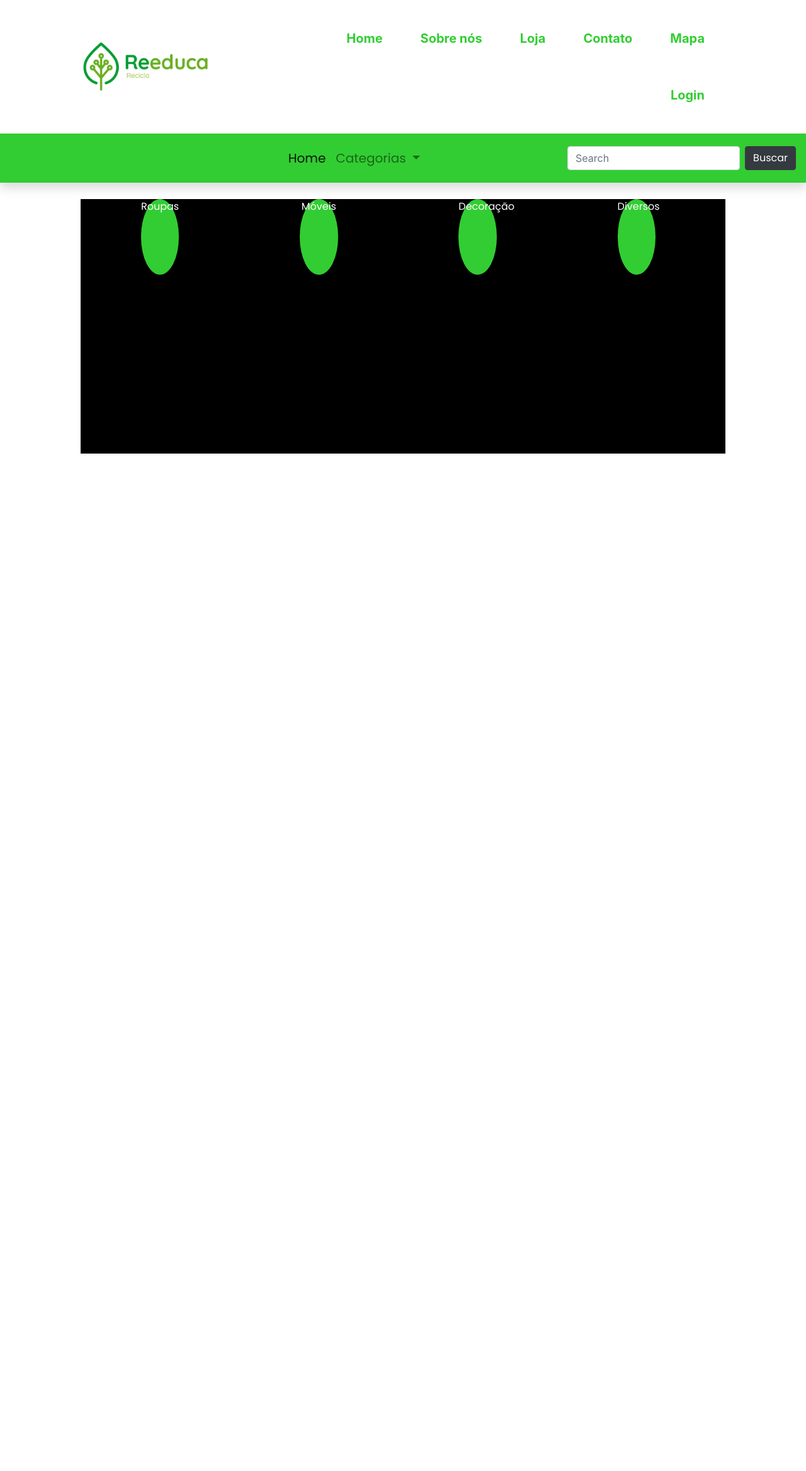
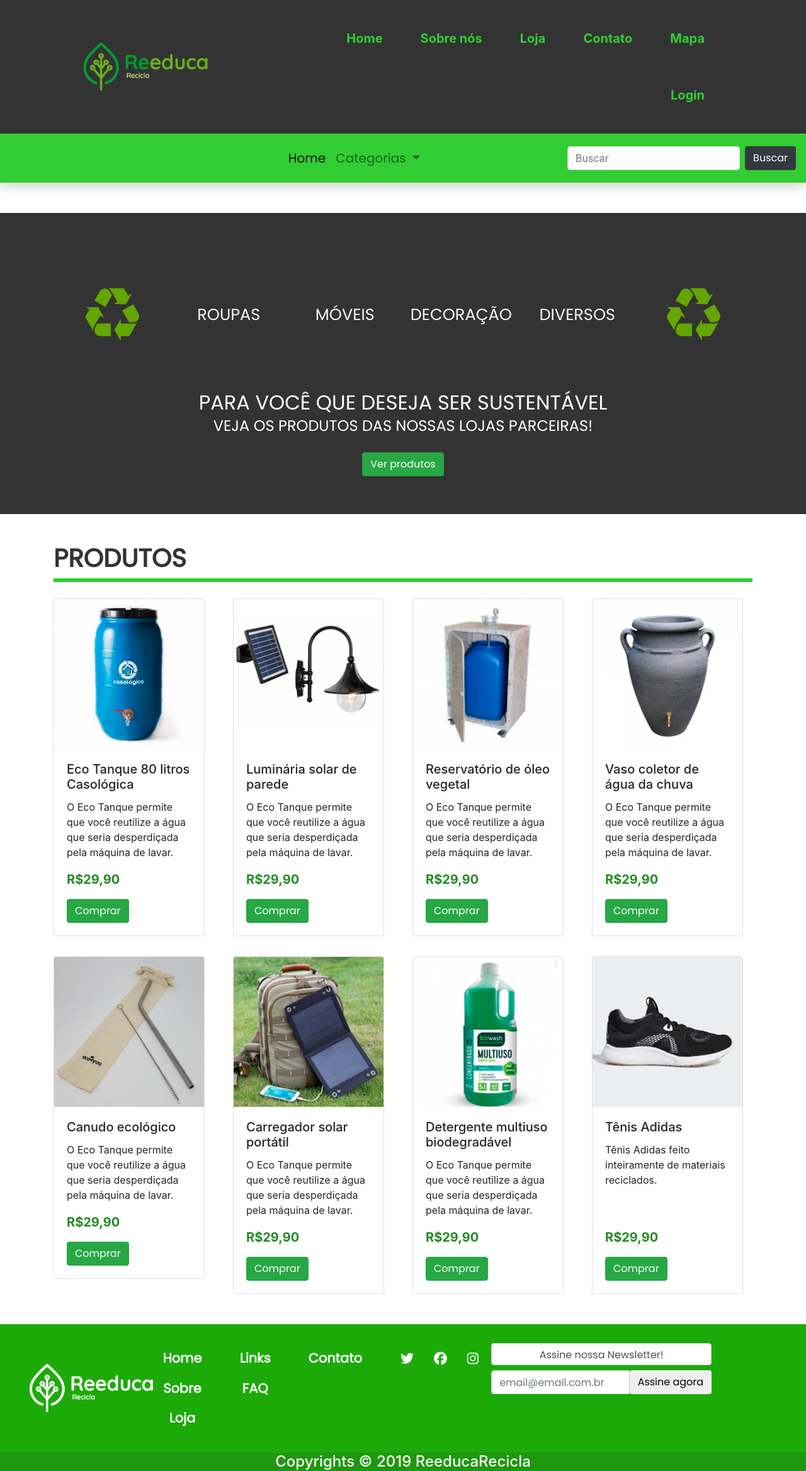
Before and after one commit to marfrancis/ProjetoReeducaRecicla, a PHP site: page /loja.html in a window 1280 px wide. Shown: the whole page at 63% size. Before the commit the page ends 720 px from the top, so only its background shows below. Run offline with PHP 8.4, Linux system fonts and the light colour scheme; some libraries are stand-ins or nearby versions.

Commit message:
Varias alteracoes

```diff
--- a/css/style.css
+++ b/css/style.css
@@ -656,7 +656,9 @@ div.thumbnails .magnifier .buttons {
 
 
 
-
+.bg-preto{
+    background-color: #333333
+}
 
 a.efeitoTransicaoLoja {
     color: limegreen;
@@ -685,28 +687,107 @@ a.efeitoTransicaoLoja:hover {
     font-family: 'Poppins', sans-serif;
 }
 
-.bannerLojaProdutos {
-    background-color: black;
-    width: 80%;
-    height: 250%;
-    padding-left: 0px;
-    margin: auto;
-    margin-top: 2%;
+
+#lojaCategorias.secao {
+    padding: 60px 0px;
+    margin: 30px 0px;
+    background-color:#333333;
+  }
+
+  .lojaCategorias {
+    text-align: center;
+  }
+
+  .lojaCategorias .categoriasEcomm {
+    margin-bottom: 30px;
+  }
+
+  .lojaCategorias .categoriasEcomm>li {
+    position: relative;
+    display: inline-block;
+    width: 170px;
+    height: 170px;
+    text-align: center;
+    border-radius: 50%;
+    margin: 0px 5px;
+    font-size: 20px
+  }
+
+  .lojaCategorias .categoriasEcomm>li>div {
+    position: absolute;
+    left: 0;
+    right: 0;
+    top: 50%;
+    -webkit-transform: translateY(-50%);
+    -ms-transform: translateY(-50%);
+    transform: translateY(-50%);
+  }
+
+ .decoracaoTxtLoja {
+    color: white;
+    margin-bottom: 0px;
+    font-family: 'Poppins', sans-serif;
+    font-size: 1.60rem;
+  }
+
+
+
+  .lojaCategorias p {
+    text-transform: uppercase;
+    font-size: 24px;
+  }
+
+  .lojaCategorias .cta-btn {
+    margin-top: 15px;
+  }
+
+.decoracaoH2Loja {
+    color: white;
+    margin-bottom: 0px;
+    font-family: 'Poppins', sans-serif;
 }
 
-.categLoja {
-    list-style: none;
+.lojaCategorias .categoriasEcomm .liSemBola {
+    position: absolute;
+    left: 0;
+    right: 0;
+    top: 50%;
+    -webkit-transform: translateY(-50%);
+    -ms-transform: translateY(-50%);
+    transform: translateY(-50%);
+}
+
+.lojaCategorias .categoriasEcomm>li>div>h3>a {
     text-decoration: none;
+    color: whitesmoke;
+
+}
+
+.lojaCategorias .categoriasEcomm>li>div>h3>a:hover {
+    color: limegreen
+}
+
+.h1LojaHome {
+    color: #333333;
+    font-family: 'Poppins', sans-serif;
+    font-weight: bolder
+}
+
+.linha {
     background-color: limegreen;
-    border-radius: 50%;
-    width: 6%;
-    height: 120px;
-    font-family: 'Poppins', sans-serif;
-    color: white;
+    width: 100%;
+    height: 10%;
+}
 
-
+.precoLoja {
+    color: forestgreen;
+    font-weight: bolder;
+    font-size: 20px
 }
 
 
 
+
+
+
 /* fim configuracoes loja */
--- a/index.html
+++ b/index.html
@@ -35,7 +35,7 @@
                         <a class="nav-link grow efeitoTransicao" href="contato.html">Contato</a>
                     </li>
                     <li class="nav-item">
-                        <a class="nav-link grow efeitoTransicao" href="Mapa">Mapa</a>
+                        <a class="nav-link grow efeitoTransicao" href="mapa.html">Mapa</a>
                     </li>
                     <li class="nav-item">
                         <a class="nav-link grow efeitoTransicao" data-toggle="modal" data-target="#exampleModal"
--- a/loja.html
+++ b/loja.html
@@ -83,7 +83,8 @@
                         <a class="nav-link letraSubMenu" href="#">Home <span class="sr-only">(current)</span></a>
                     </li>
                     <li class="nav-item dropdown ">
-                  <a class="nav-link dropdown-toggle letraSubMenu" href="#" id="navbarDropdown" role="button" data-toggle="dropdown" aria-haspopup="true" aria-expanded="false">
+                        <a class="nav-link dropdown-toggle letraSubMenu" href="#" id="navbarDropdown" role="button"
+                            data-toggle="dropdown" aria-haspopup="true" aria-expanded="false">
                             Categorias
                         </a>
                         <div class="dropdown-menu" aria-labelledby="navbarDropdown">
@@ -97,27 +98,234 @@
                 </ul>
             </div>
             <form class="form-inline my-2 my-lg-0">
-                    <input class="form-control mr-sm-2" type="search" placeholder="Search" aria-label="Search">
+                <input class="form-control mr-sm-2" type="search" placeholder="Buscar" aria-label="Search">
                 <button class="btn btn-dark my-2 my-sm-0" type="submit">Buscar</button>
             </form>
         </nav>
     </div>
+    <div id="lojaCategorias" class="secao mt-5">
+        <div class="container">
             <div class="row">
-              <div class="container-fluid">
-                <div class="col-12 bannerLojaProdutos">
-                    <ul class="d-flex justify-content-around">
-                        <li class="categLoja text-center"><a class="linkBola">Roupas</a></li>
-                        <li class="categLoja text-center"><a class="linkBola">Móveis</a></li>
-                        <li class="categLoja text-center"><a class="linkBola">Decoração</a></li>
-                        <li class="categLoja text-center"><a class="linkBola">Diversos</a></li>
+                <div class="col-md-12 mt-3">
+                    <div class="lojaCategorias">
+                        <ul class="categoriasEcomm">
+                            <li>
+                                <div class="liSemBola">
+                                    <img src="img/simbolo-de-reciclagem.png" class="sustLogoLoja" width="50%" alt="">
+                                </div>
+                            </li>
+                            <li>
+                                <div>
+                                    <h3 class="decoracaoTxtLoja"><a class="grow" href="">ROUPAS</a></h3>
+                                </div>
+                            </li>
+                            <li>
+                                <div>
+                                    <h3 class="decoracaoTxtLoja"><a class="grow" href="">MÓVEIS</a></h3>
+                                </div>
+                            </li>
+                            <li>
+                                <div>
+                                    <h3 class="decoracaoTxtLoja"><a class="grow" href="">DECORAÇÃO</a></h3>
+                                </div>
+                            </li>
+                            <li>
+                                <div>
+                                    <h3 class="decoracaoTxtLoja"><a class="grow" href="">DIVERSOS</a></h3>
+                                </div>
+                            </li>
+                            <li>
+                                <div class="liSemBola">
+                                    <img src="img/simbolo-de-reciclagem.png" class="sustLogoLoja" width="50%" alt="">
+                                </div>
+                            </li>
                         </ul>
+                        <h2 class="text-uppercase decoracaoH2Loja">Para você que deseja ser sustentável</h2>
+                        <p class=" decoracaoH2Loja">Veja os produtos das nossas lojas parceiras!</p>
+                        <br>
+                        <a class="btn btn-success" href="#">Ver produtos</a>
                     </div>
                 </div>
             </div>
+        </div>
+    </div>
+    <div class="container">
+        <div class="row">
+            <div class="col-md-12 mt-3 mb-3">
+                <h1 class="h1LojaHome">PRODUTOS</h1>
+                <div class="linha"></div>
+            </div>
+        </div>
+    </div>
+    <div class="container">
+        <div class="row">
+            <div class="col-md-3 mt-3 mb-3">
+                <div class="card" style="width: 15rem;">
+                    <img src="img/prod1.jpg" class="card-img-top" alt="...">
+                    <div class="card-body">
+                        <h5 class="card-title">Eco Tanque 80 litros Casológica</h5>
+                        <p class="card-text">O Eco Tanque permite que voc&ecirc; reutilize a &aacute;gua que seria
+                            desperdi&ccedil;ada pela m&aacute;quina de lavar.</p>
+                        <p class="card-text precoLoja">R$29,90</p>
+                        <a href="#" class="btn btn-success">Comprar</a>
+                    </div>
+                </div>
+            </div>
+            <div class="col-md-3 mt-3 mb-3">
+                <div class="card" style="width: 15rem;">
+                    <img src="img/prod3.jpg" class="card-img-top" alt="">
+                    <div class="card-body">
+                        <h5 class="card-title">Luminária solar de parede</h5>
+                        <p class="card-text">O Eco Tanque permite que voc&ecirc; reutilize a &aacute;gua que seria
+                            desperdi&ccedil;ada pela m&aacute;quina de lavar.</p>
+                        <p class="card-text precoLoja">R$29,90</p>
+                        <a href="#" class="btn btn-success">Comprar</a>
+                    </div>
+                </div>
+            </div>
+            <div class="col-md-3 mt-3 mb-3">
+                <div class="card" style="width: 15rem;">
+                    <img src="img/prod2.jpg" class="card-img-top" alt="">
+                    <div class="card-body">
+                        <h5 class="card-title">Reservatório de óleo vegetal</h5>
+                        <p class="card-text">O Eco Tanque permite que voc&ecirc; reutilize a &aacute;gua que seria
+                            desperdi&ccedil;ada pela m&aacute;quina de lavar.</p>
+                        <p class="card-text precoLoja">R$29,90</p>
+                        <a href="#" class="btn btn-success">Comprar</a>
+                    </div>
+                </div>
+            </div>
+            <div class="col-md-3 mt-3 mb-3">
+                <div class="card" style="width: 15rem;">
+                    <img src="img/prod4.jpg" class="card-img-top" alt="...">
+                    <div class="card-body">
+                        <h5 class="card-title">Vaso coletor de água da chuva</h5>
+                        <p class="card-text">O Eco Tanque permite que voc&ecirc; reutilize a &aacute;gua que seria
+                            desperdi&ccedil;ada pela m&aacute;quina de lavar.</p>
+                        <p class="card-text precoLoja">R$29,90</p>
+                        <a href="#" class="btn btn-success">Comprar</a>
+                    </div>
+                </div>
+            </div>
+        </div>
+        <div class="row">
+            <div class="col-md-3 mt-3 mb-3">
+                <div class="card" style="width: 15rem;">
+                    <img src="img/prod5.jpg" class="card-img-top" alt="...">
+                    <div class="card-body">
+                        <h5 class="card-title">Canudo ecológico</h5>
+                        <p class="card-text ">O Eco Tanque permite que voc&ecirc; reutilize a &aacute;gua que seria
+                            desperdi&ccedil;ada pela m&aacute;quina de lavar.</p>
+                        <p class="card-text precoLoja">R$29,90</p>
+                        <a href="#" class="btn btn-success">Comprar</a>
+                    </div>
+                </div>
+            </div>
+            <div class="col-md-3 mt-3 mb-3">
+                <div class="card" style="width: 15rem;">
+                    <img src="img/prod6.jpg" class="card-img-top" alt="...">
+                    <div class="card-body">
+                        <h5 class="card-title">Carregador solar portátil</h5>
+                        <p class="card-text">O Eco Tanque permite que voc&ecirc; reutilize a &aacute;gua que seria
+                            desperdi&ccedil;ada pela m&aacute;quina de lavar.</p>
+                        <p class="card-text precoLoja">R$29,90</p>
+                        <a href="#" class="btn btn-success">Comprar</a>
+                    </div>
+                </div>
+            </div>
+            <div class="col-md-3 mt-3 mb-3">
+                <div class="card" style="width: 15rem;">
+                    <img src="img/prod7.jpg" class="card-img-top" alt="...">
+                    <div class="card-body">
+                        <h5 class="card-title">Detergente multiuso biodegradável</h5>
+                        <p class="card-text ">O Eco Tanque permite que voc&ecirc; reutilize a &aacute;gua que seria
+                            desperdi&ccedil;ada pela m&aacute;quina de lavar.</p>
+                        <p class="card-text precoLoja">R$29,90</p>
+                        <a href="#" class="btn btn-success">Comprar</a>
+                    </div>
+                </div>
+            </div>
+            <div class="col-md-3 mt-3 mb-5">
+                <div class="card" style="width: 15rem;">
+                    <img src="img/prod8.jpg" class="card-img-top" alt="...">
+                    <div class="card-body">
+                        <h5 class="card-title">Tênis Adidas</h5>
+                        <p class="card-text">Tênis Adidas feito inteiramente de materiais reciclados.</p>
+                        <br>
+                        <br>
+                        <p class="card-text precoLoja">R$29,90</p>
+                        <a href="#" class="btn btn-success">Comprar</a>
+                    </div>
+                </div>
+            </div>
+        </div>
+    </div>
+    <nav class="nav nav-fill" id="footer">
+
+        <div class="col-md-2">
+            <li class="footer-logo-size">
+                <img src="img/logo_branco.png" width="200" alt="">
+            </li>
+        </div>
+
+        <div class="col-md-9">
+            <ul class="nav marginFooter">
+                <li class="nav-item">
+                    <a class="nav-link active menu-footer" href="index.html">Home</a>
+                    <a class="nav-link active menu-footer" href="sobre.html">Sobre</a>
+                    <a class="nav-link active menu-footer" href="#">Loja</a>
+                </li>
+                <li class="nav-item">
+                    <a class="nav-link active menu-footer" href="#">Links</a>
+                    <a class="nav-link active menu-footer" href="FAQ.html">FAQ</a>
+                </li>
+                <li class="nav-item">
+                    <a class="nav-link active menu-footer" href="contato.html">Contato</a>
+                </li>
+
+                <div class="col-md-2 text-primary div-icones">
+                    <ul class="ul-icones-footer ">
+                        <li class="nav-link active icones-footer">
+                            <a href="https://twitter.com/reeducarecicla" target="_blank">
+                                <i class="fab fa-twitter text-white"> </i>
+                            </a>
+                        </li>
+
+                        <li class="nav-link active icones-footer">
+                            <a href="https://facebook.com/reeducarecicla" target="_blank">
+                                <i class="fab fa-facebook text-white"> </i>
+                            </a>
+                        </li>
+                        <li class=" nav-link active icones-footer">
+                            <a href="http://instagram.com/reeducarecicla" target="_blank">
+                                <i class="fab fa-instagram text-white"> </i>
+                            </a>
+                        </li>
+                    </ul>
+                </div>
+                <li class="nav-item newsletter">
+                    <label class="form-control newsletter-footer"> Assine nossa Newsletter!</label>
+                    <div class="input-group newsletter-email">
+                        <input class="form-control" type="email" placeholder="email@email.com.br"> </input>
+                        <span class="input-group-btn ">
+                            <button class="btn" class="btn-newsletter" type="submit">Assine agora</button>
+                        </span>
+                    </div>
+                </li>
+            </ul>
+        </div>
+    </nav>
+
+    <section class="container-fluid" id="foot5">
+        <h4 class="text-center" id="footer-copyrights">Copyrights © 2019 ReeducaRecicla</h4>
+    </section>
+    </footer>
+
     <script src="js/jquery.js"></script>
     <script src="js/bootstrap.bundle.js"></script>
     <script src="js/bootstrap.bundle.min.js"></script>
     <script src="js/bootstrap.min.js"></script>
+    <script src="https://kit.fontawesome.com/1555d36d55.js"></script>
 </body>
 
 </html>
--- a/mapa.html
+++ b/mapa.html
@@ -34,13 +34,13 @@
                         <a class="nav-link grow efeitoTransicao" href="sobre.html">Sobre nós</a>
                     </li>
                     <li class="nav-item">
-                        <a class="nav-link grow efeitoTransicao" href="#">Loja</a>
+                        <a class="nav-link grow efeitoTransicao" href="loja.html">Loja</a>
                     </li>
                     <li class="nav-item">
                         <a class="nav-link grow efeitoTransicao" href="contato.html">Contato</a>
                     </li>
                     <li class="nav-item">
-                        <a class="nav-link grow efeitoTransicao" href="#">Mapa</a>
+                        <a class="nav-link grow efeitoTransicao" href="mapa.html">Mapa</a>
                     </li>
                     <li class="nav-item">
                         <a class="nav-link grow efeitoTransicao" data-toggle="modal" data-target="#exampleModal" data-whatever="@mdo" href="#">Login</a>
--- a/sobre.html
+++ b/sobre.html
@@ -27,13 +27,13 @@
                                 <a class="nav-link grow efeitoTransicao" href="sobre.html">Sobre nós</a>
                             </li>
                             <li class="nav-item">
-                                <a class="nav-link grow efeitoTransicao" href="loja">Loja</a>
+                                <a class="nav-link grow efeitoTransicao" href="loja.html">Loja</a>
                             </li>
                             <li class="nav-item">
                                 <a class="nav-link grow efeitoTransicao" href="contato.html">Contato</a>
                             </li>
                             <li class="nav-item">
-                                <a class="nav-link grow efeitoTransicao" href="Mapa.html">Mapa</a>
+                                <a class="nav-link grow efeitoTransicao" href="mapa.html">Mapa</a>
                             </li>
                             <li class="nav-item">
                                 <a class="nav-link grow efeitoTransicao" data-toggle="modal" data-target="#exampleModal" data-whatever="@mdo" href="#">Login</a>
```
Also changed, not shown: img/prod1.jpg (added), img/prod2.jpg (added), img/prod3.jpg (added), img/prod4.jpg (added), img/prod5.jpg (added), img/prod6.jpg (added), img/prod7.jpg (added), img/prod8.jpg (added), img/simbolo-de-reciclagem.png (added). Lines whose indentation alone changed are shown as unchanged.
